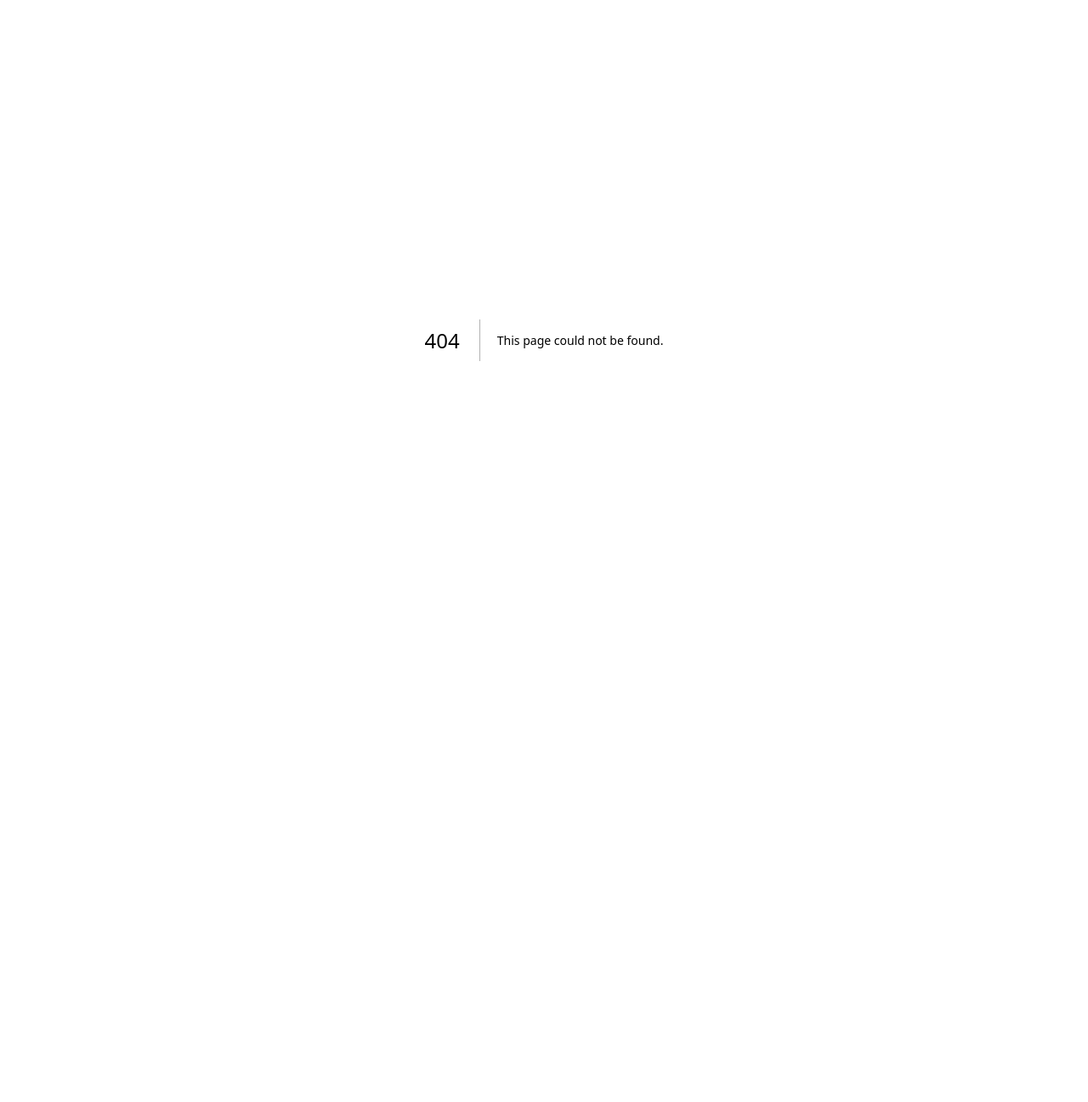
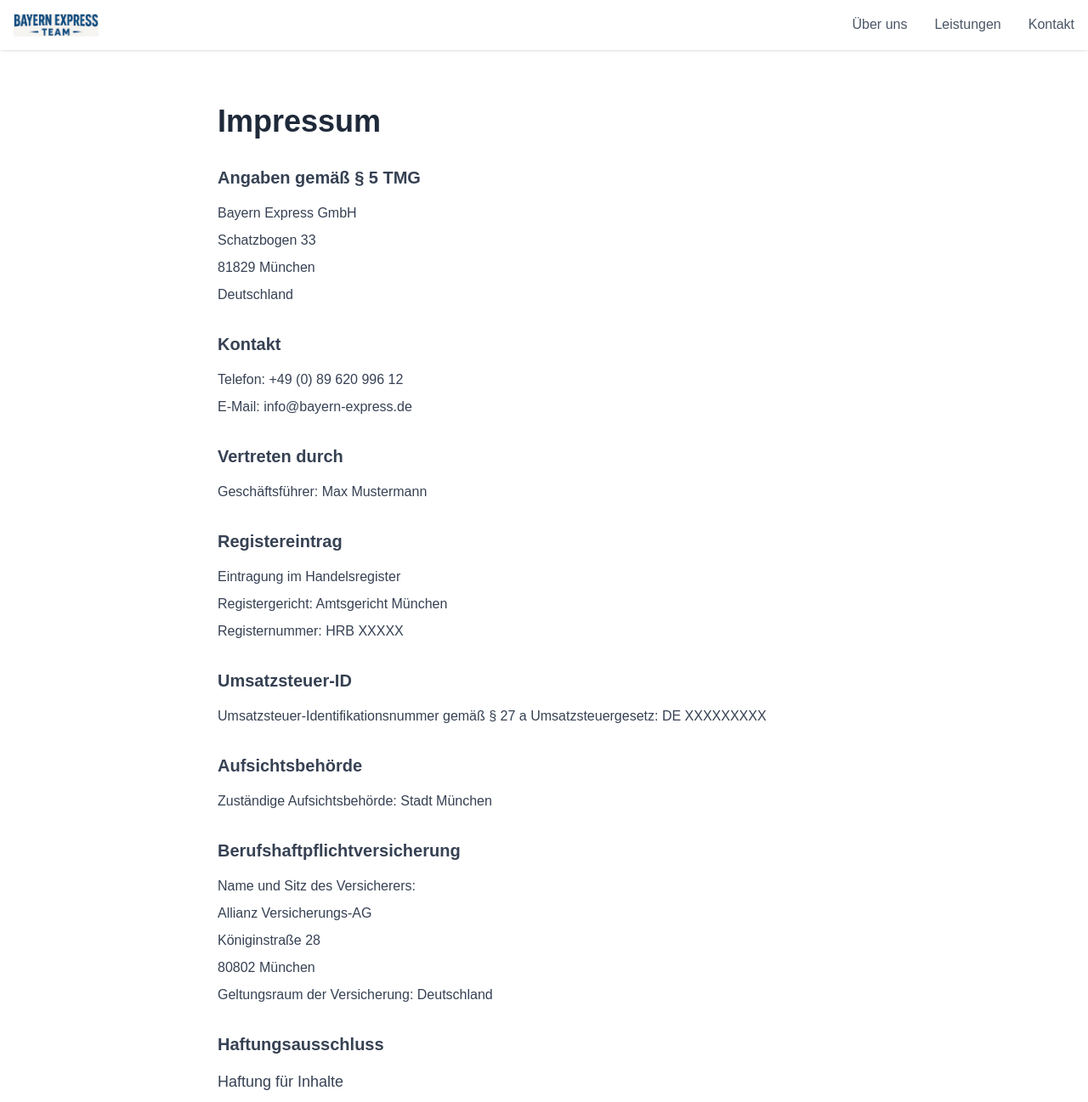
Before and after one commit to tomislav-varga/bayern-express, a Next.js app: page /impressum in a window 1280 px wide. Before the commit this address had no page. Shown: the top 1297 px of the page at 85% size. Before the commit the page ends 800 px from the top, so only its background shows below. Built offline with nearby package versions, Linux system fonts and the light colour scheme.

Commit message:
add: impressum page with content

```diff
--- /dev/null
+++ b/src/app/impressum/page.tsx
@@ -0,0 +1,120 @@
+import { FC } from 'react';
+import { Metadata } from 'next';
+import Link from 'next/link';
+import Navbar from '@/components/Navbar';
+import Footer from '@/components/Footer';
+
+export const metadata: Metadata = {
+  title: 'Impressum | Bayern Express',
+  description: 'Impressum und rechtliche Informationen von Bayern Express - Ihr Spezialist für Wasserschadensanierung in Bayern',
+};
+
+const ImpressumPage: FC = () => {
+  return (
+    <main className="min-h-screen flex flex-col">
+      <Navbar />
+
+      <div className="container mx-auto px-4 py-16 flex-grow">
+        <div className="max-w-3xl mx-auto">
+          <h1 className="text-3xl md:text-4xl font-bold text-gray-800 mb-8">Impressum</h1>
+
+          <div className="space-y-8 text-gray-700">
+            <section>
+              <h2 className="text-xl font-semibold mb-4">Angaben gemäß § 5 TMG</h2>
+              <div className="space-y-2">
+                <p>Bayern Express GmbH</p>
+                <p>Schatzbogen 33</p>
+                <p>81829 München</p>
+                <p>Deutschland</p>
+              </div>
+            </section>
+
+            <section>
+              <h2 className="text-xl font-semibold mb-4">Kontakt</h2>
+              <div className="space-y-2">
+                <p>Telefon: +49 (0) 89 620 996 12</p>
+                <p>E-Mail: info@bayern-express.de</p>
+              </div>
+            </section>
+
+            <section>
+              <h2 className="text-xl font-semibold mb-4">Vertreten durch</h2>
+              <p>Geschäftsführer: Max Mustermann</p>
+            </section>
+
+            <section>
+              <h2 className="text-xl font-semibold mb-4">Registereintrag</h2>
+              <div className="space-y-2">
+                <p>Eintragung im Handelsregister</p>
+                <p>Registergericht: Amtsgericht München</p>
+                <p>Registernummer: HRB XXXXX</p>
+              </div>
+            </section>
+
+            <section>
+              <h2 className="text-xl font-semibold mb-4">Umsatzsteuer-ID</h2>
+              <p>Umsatzsteuer-Identifikationsnummer gemäß § 27 a Umsatzsteuergesetz: DE XXXXXXXXX</p>
+            </section>
+
+            <section>
+              <h2 className="text-xl font-semibold mb-4">Aufsichtsbehörde</h2>
+              <p>Zuständige Aufsichtsbehörde: Stadt München</p>
+            </section>
+
+            <section>
+              <h2 className="text-xl font-semibold mb-4">Berufshaftpflichtversicherung</h2>
+              <div className="space-y-2">
+                <p>Name und Sitz des Versicherers:</p>
+                <p>Allianz Versicherungs-AG</p>
+                <p>Königinstraße 28</p>
+                <p>80802 München</p>
+                <p>Geltungsraum der Versicherung: Deutschland</p>
+              </div>
+            </section>
+
+            <section>
+              <h2 className="text-xl font-semibold mb-4">Haftungsausschluss</h2>
+
+              <h3 className="text-lg font-medium mt-4 mb-2">Haftung für Inhalte</h3>
+              <p className="mb-4">
+                Als Diensteanbieter sind wir gemäß § 7 Abs.1 TMG für eigene Inhalte auf diesen Seiten nach den allgemeinen Gesetzen verantwortlich. Nach §§ 8 bis 10 TMG sind wir als Diensteanbieter jedoch nicht verpflichtet, übermittelte oder gespeicherte fremde Informationen zu überwachen oder nach Umständen zu forschen, die auf eine rechtswidrige Tätigkeit hinweisen.
+              </p>
+              <p>
+                Verpflichtungen zur Entfernung oder Sperrung der Nutzung von Informationen nach den allgemeinen Gesetzen bleiben hiervon unberührt. Eine diesbezügliche Haftung ist jedoch erst ab dem Zeitpunkt der Kenntnis einer konkreten Rechtsverletzung möglich. Bei Bekanntwerden von entsprechenden Rechtsverletzungen werden wir diese Inhalte umgehend entfernen.
+              </p>
+
+              <h3 className="text-lg font-medium mt-4 mb-2">Haftung für Links</h3>
+              <p>
+                Unser Angebot enthält Links zu externen Websites Dritter, auf deren Inhalte wir keinen Einfluss haben. Deshalb können wir für diese fremden Inhalte auch keine Gewähr übernehmen. Für die Inhalte der verlinkten Seiten ist stets der jeweilige Anbieter oder Betreiber der Seiten verantwortlich. Die verlinkten Seiten wurden zum Zeitpunkt der Verlinkung auf mögliche Rechtsverstöße überprüft. Rechtswidrige Inhalte waren zum Zeitpunkt der Verlinkung nicht erkennbar.
+              </p>
+              <p className="mt-2">
+                Eine permanente inhaltliche Kontrolle der verlinkten Seiten ist jedoch ohne konkrete Anhaltspunkte einer Rechtsverletzung nicht zumutbar. Bei Bekanntwerden von Rechtsverletzungen werden wir derartige Links umgehend entfernen.
+              </p>
+
+              <h3 className="text-lg font-medium mt-4 mb-2">Urheberrecht</h3>
+              <p>
+                Die durch die Seitenbetreiber erstellten Inhalte und Werke auf diesen Seiten unterliegen dem deutschen Urheberrecht. Die Vervielfältigung, Bearbeitung, Verbreitung und jede Art der Verwertung außerhalb der Grenzen des Urheberrechtes bedürfen der schriftlichen Zustimmung des jeweiligen Autors bzw. Erstellers. Downloads und Kopien dieser Seite sind nur für den privaten, nicht kommerziellen Gebrauch gestattet.
+              </p>
+              <p className="mt-2">
+                Soweit die Inhalte auf dieser Seite nicht vom Betreiber erstellt wurden, werden die Urheberrechte Dritter beachtet. Insbesondere werden Inhalte Dritter als solche gekennzeichnet. Sollten Sie trotzdem auf eine Urheberrechtsverletzung aufmerksam werden, bitten wir um einen entsprechenden Hinweis. Bei Bekanntwerden von Rechtsverletzungen werden wir derartige Inhalte umgehend entfernen.
+              </p>
+            </section>
+          </div>
+
+          <div className="mt-12 mb-8">
+            <Link
+              href="/"
+              className="text-blue-600 hover:text-blue-800 transition duration-300 font-medium"
+            >
+              ← Zurück zur Startseite
+            </Link>
+          </div>
+        </div>
+      </div>
+
+      <Footer />
+    </main>
+  );
+};
+
+export default ImpressumPage;
```
